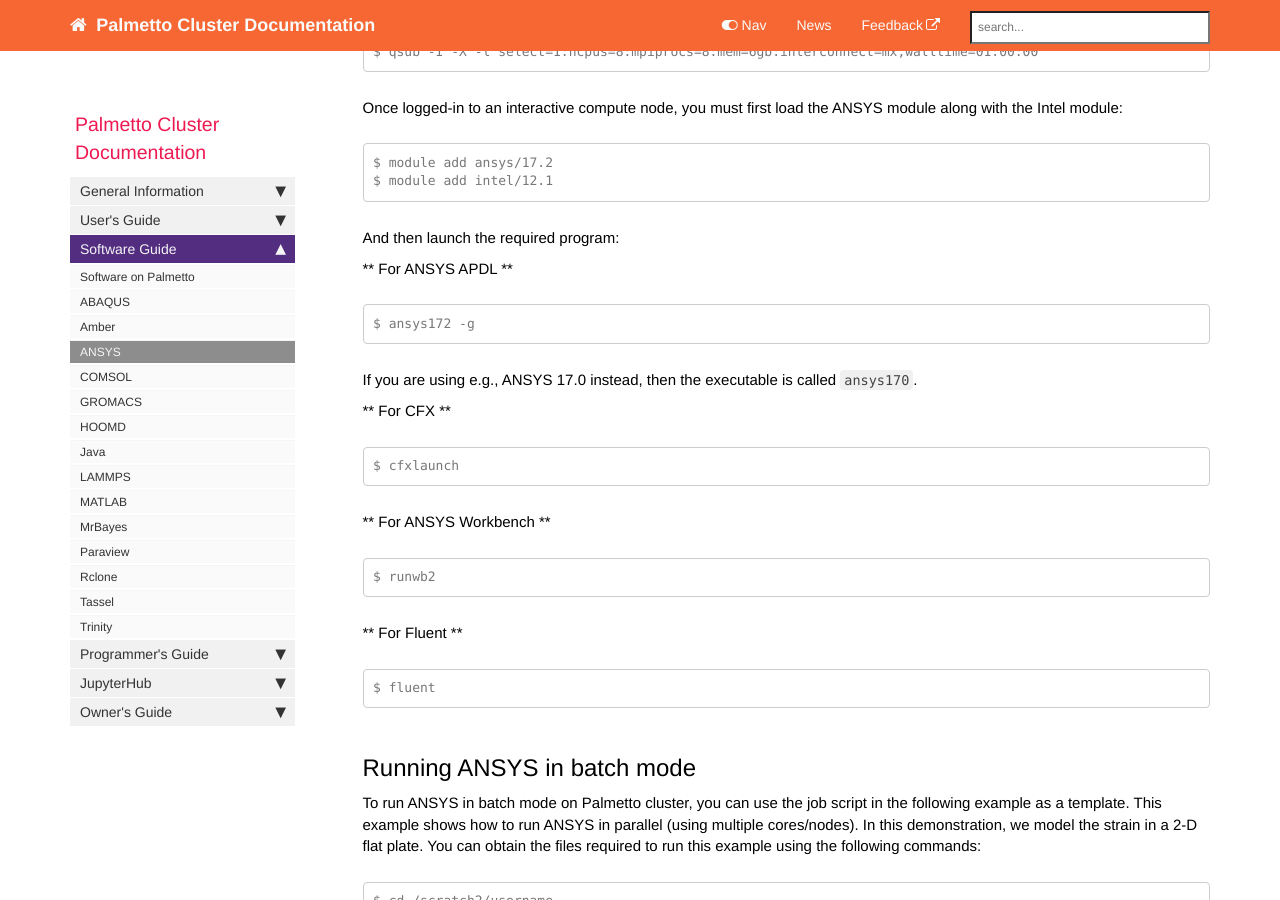
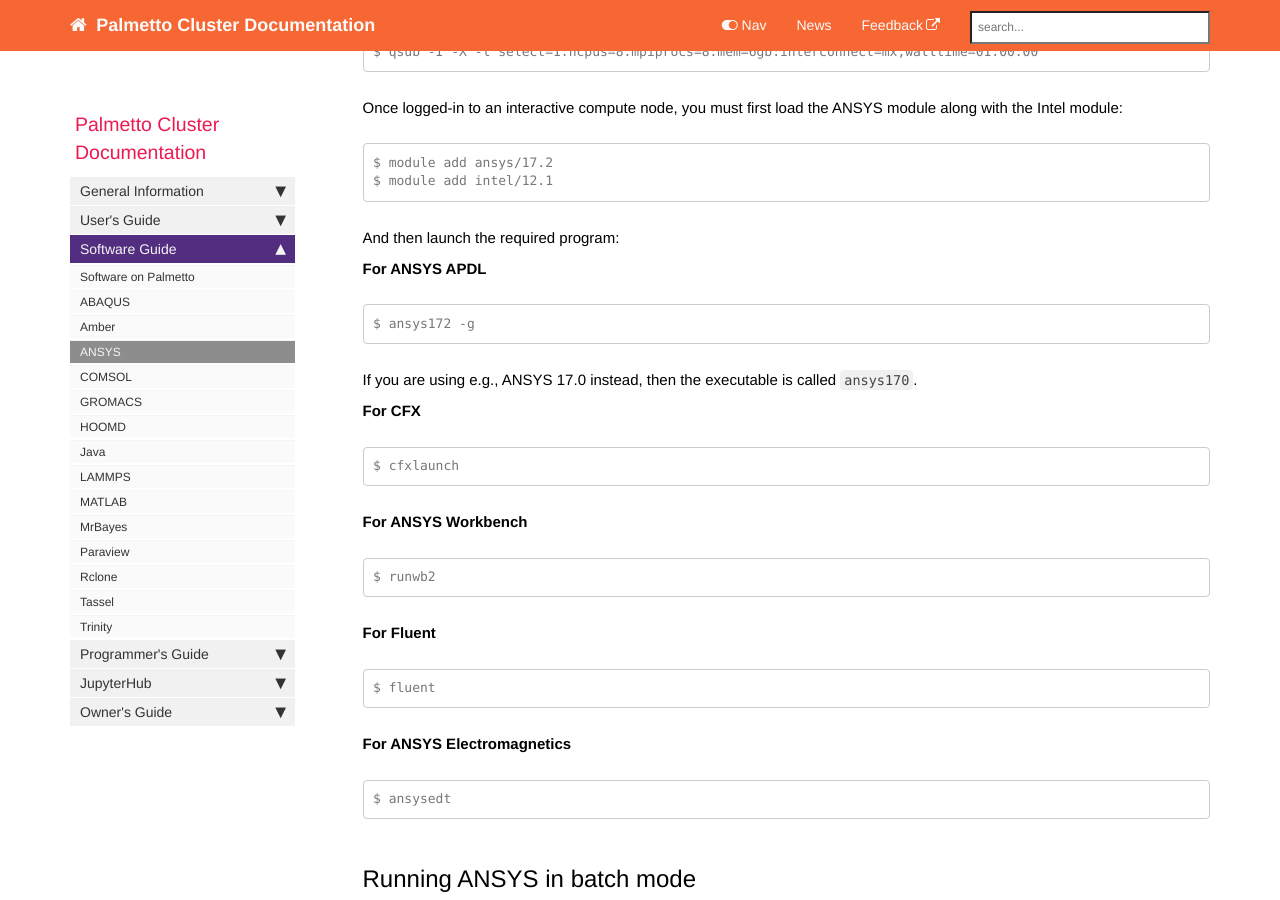
Before and after one commit to clemsonciti/palmetto-documentation, a Jekyll site: the page built from pages/documentation/software_ansys.md, in a window 1280 px wide and 900 px high, scrolled down 338 px. Built offline with Jekyll 4.4.1, drawn with Linux system fonts in a browser that asks for light colours; nearby versions of some CDN libraries; comment, search, counter and statistics services are not loaded.

Commit message:
Add information about ansysedt command

```diff
--- a/pages/documentation/software_ansys.md
+++ b/pages/documentation/software_ansys.md
@@ -25,7 +25,7 @@
 
 And then launch the required program:
 
-** For ANSYS APDL **
+**For ANSYS APDL**
 
 ~~~
 $ ansys172 -g
@@ -33,22 +33,28 @@
 
 If you are using e.g., ANSYS 17.0 instead, then the executable is called `ansys170`.
 
-** For CFX **
+**For CFX**
 
 ~~~
 $ cfxlaunch
 ~~~
 
-** For ANSYS Workbench **
+**For ANSYS Workbench**
 
 ~~~
 $ runwb2
 ~~~
 
-** For Fluent **
+**For Fluent**
 
 ~~~
 $ fluent
+~~~
+
+**For ANSYS Electromagnetics**
+
+~~~
+$ ansysedt
 ~~~
 
 ## Running ANSYS in batch mode
```
